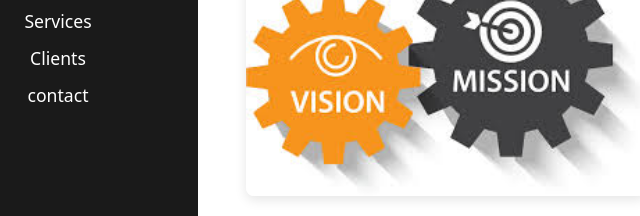
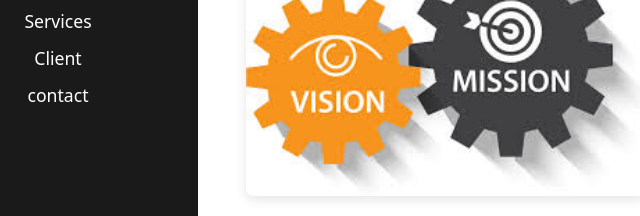
Before and after one commit to ngaboelyse/iBuy-RW, a plain HTML site: page media about.html in a window 1280 px wide. Shown: the part 397-613 px from the top of the page, 82-722 px from the left. Drawn offline with Linux system fonts and the light colour scheme.

Commit message:
Update media about.html

```diff
--- a/media about.html
+++ b/media about.html
@@ -260,7 +260,7 @@
             <li><a href="index.html">Home</a></li>
             <li><a href="media about.html" class="active">About</a></li>
             <li><a href="media about.html">Services</a></li>
-            <li><a href="media client.html">Clients</a></li>
+            <li><a href="media client.html">Client</a></li>
             <li><a href="media contact.html">contact</a></li>
 
         </ul>
```
